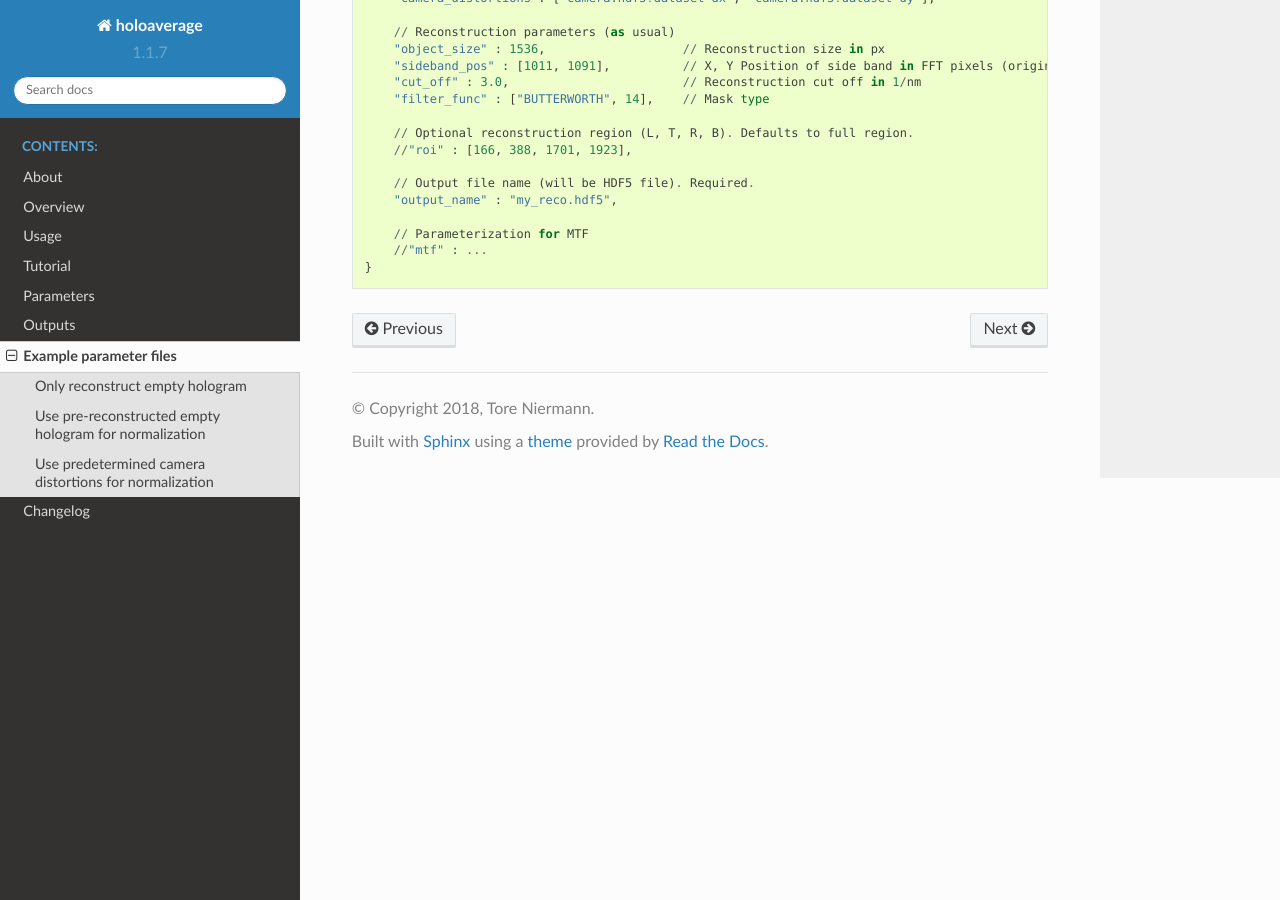
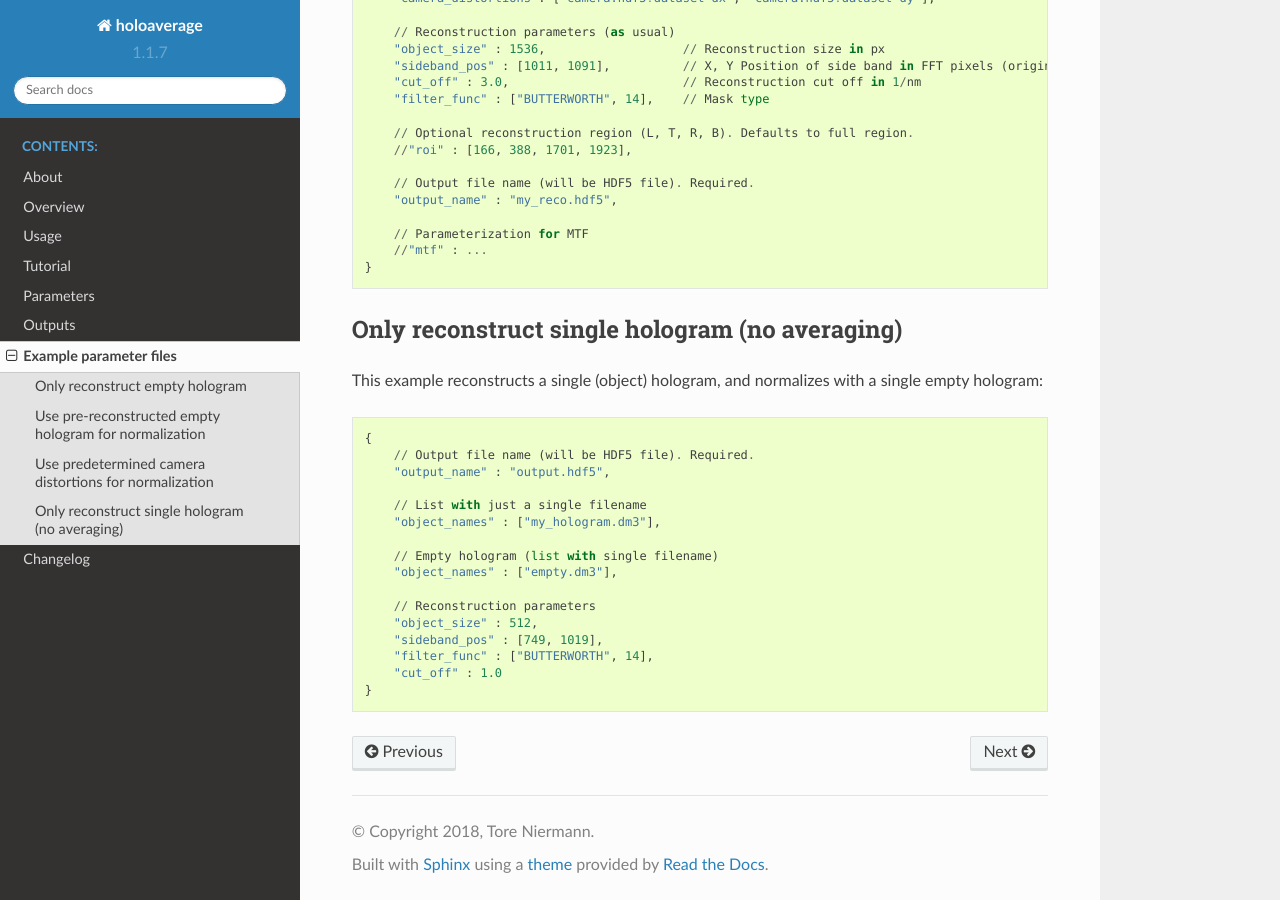
Before and after one commit to niermann/holoaverage, a Sphinx documentation site: the page built from docs/examples.rst, in a window 1280 px wide and 900 px high, scrolled down 1667 px. Built offline with Sphinx 7.4.7 and the Read the Docs theme 2.0.0, drawn with Linux system fonts in a browser that asks for light colours.

Commit message:
Fixed error when reconstructing single object hologram and object_first/object_last parameters were missing. Added example for single object hologram reconstruction

```diff
--- a/docs/examples.rst
+++ b/docs/examples.rst
@@ -102,3 +102,27 @@ synthetic empty hologram is creacted from predetermined camera distortions
         // Parameterization for MTF
         //"mtf" : ...
     }
+
+
+Only reconstruct single hologram (no averaging)
+-----------------------------------------------
+
+This example reconstructs a single (object) hologram, and normalizes with
+a single empty hologram::
+
+    {
+        // Output file name (will be HDF5 file). Required.
+        "output_name" : "output.hdf5",
+
+        // List with just a single filename
+        "object_names" : ["my_hologram.dm3"],
+
+        // Empty hologram (list with single filename)
+        "object_names" : ["empty.dm3"],
+
+        // Reconstruction parameters
+        "object_size" : 512,
+        "sideband_pos" : [749, 1019],
+        "filter_func" : ["BUTTERWORTH", 14],
+        "cut_off" : 1.0
+    }
```
Also changed, not shown: 2 other files.
